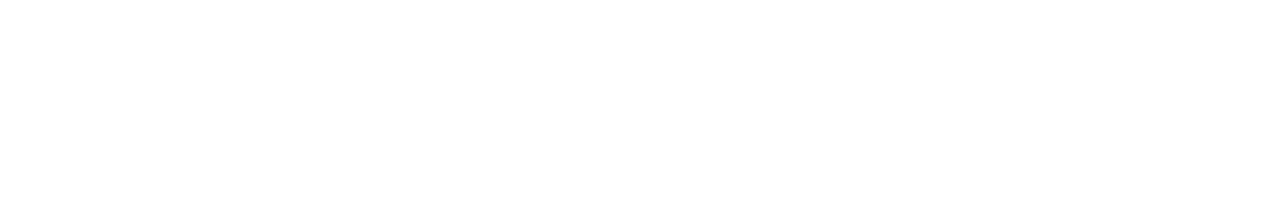
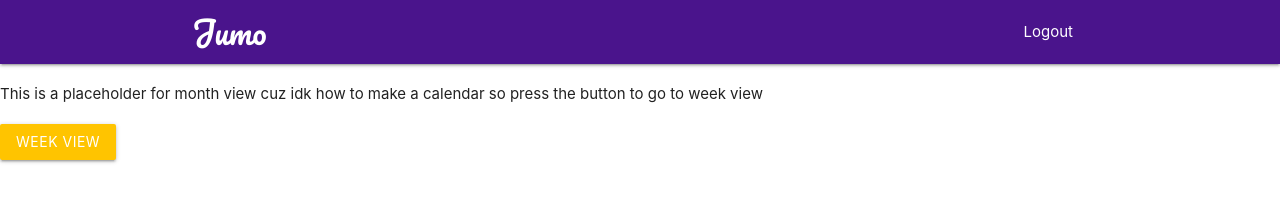
Before and after one commit to ttulga/jumo, a plain HTML site: page month_view.html in a window 1280 px wide. Drawn offline with nearby package versions, Linux system fonts and the light colour scheme.

Commit message:
no message

```diff
--- a/month_view.html
+++ b/month_view.html
@@ -0,0 +1,27 @@
+<!DOCTYPE html>
+<html>
+	<head>
+		<meta charset="UTF-8">
+		<title></title>
+		<!-- Compiled and minified CSS -->
+		<link rel="stylesheet" href="https://cdnjs.cloudflare.com/ajax/libs/materialize/0.96.1/css/materialize.min.css">
+		<link href="css/style.css" type="text/css" rel="stylesheet" media="screen,projection"/>
+	</head>
+	<body>
+		<nav class="purple darken-4">
+		    <div class="nav-wrapper container">
+		    	<a href="#" class="brand-logo white-text">Jumo</a>
+		    	<ul id="nav-mobile" class="right hide-on-med-and-down">
+		        	<li><a href="settings.html"><i class="mdi-action-settings"></i></a></li>
+		        	<li><a href="index.html">Logout</a></li>
+		      	</ul>
+		    </div>
+		</nav>
+
+		<p>This is a placeholder for month view cuz idk how to make a calendar so press the button to go to week view</p>
+		<a href="week_view.html" class="btn waves-effect waves-light amber accent-3 white-text">Week View</a>
+
+		<!-- Compiled and minified JavaScript -->
+		<script src="https://cdnjs.cloudflare.com/ajax/libs/materialize/0.96.1/js/materialize.min.js"></script>
+	</body>
+</html>
```
Also changed, not shown: settings.html (+26 -0 lines), sport_selection.html (+4 -2 lines), week_view.html (+2 -1 lines).
